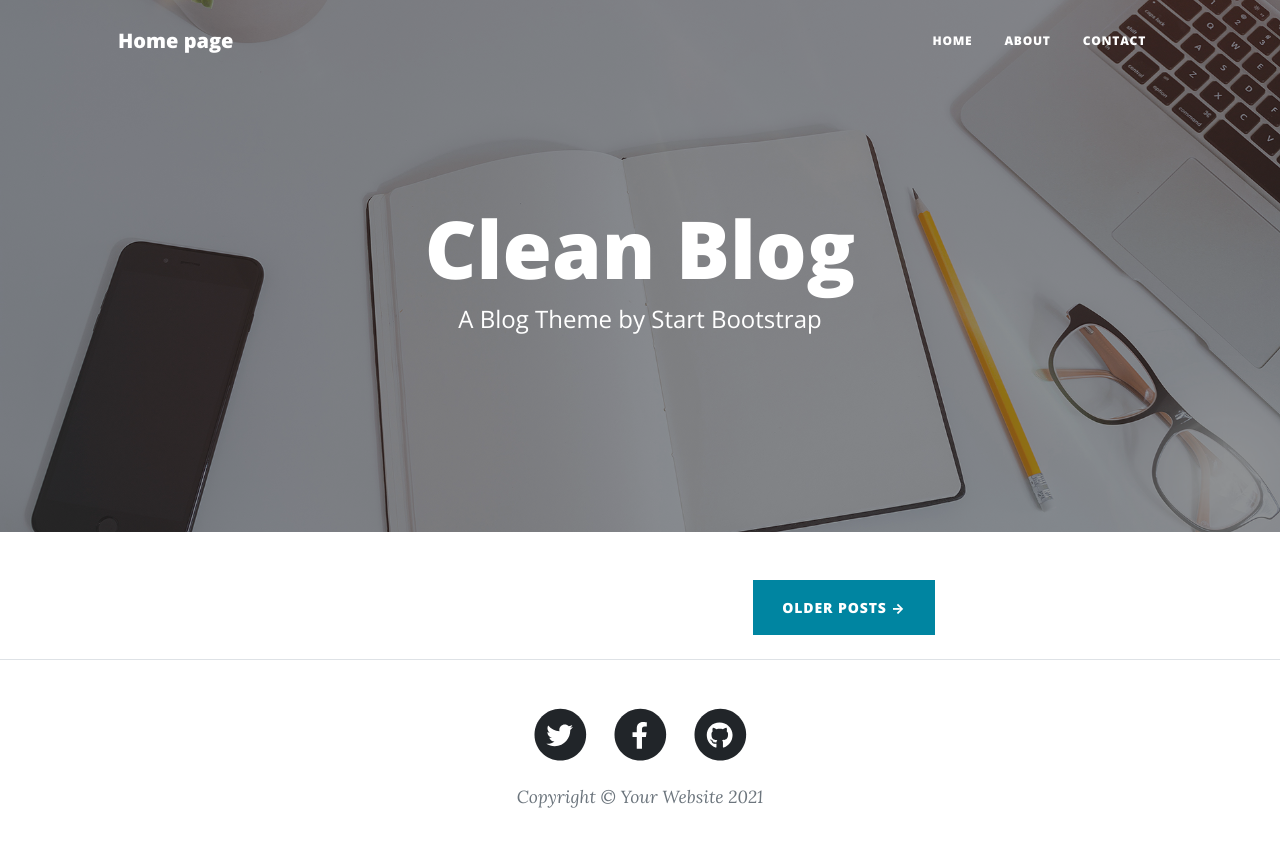
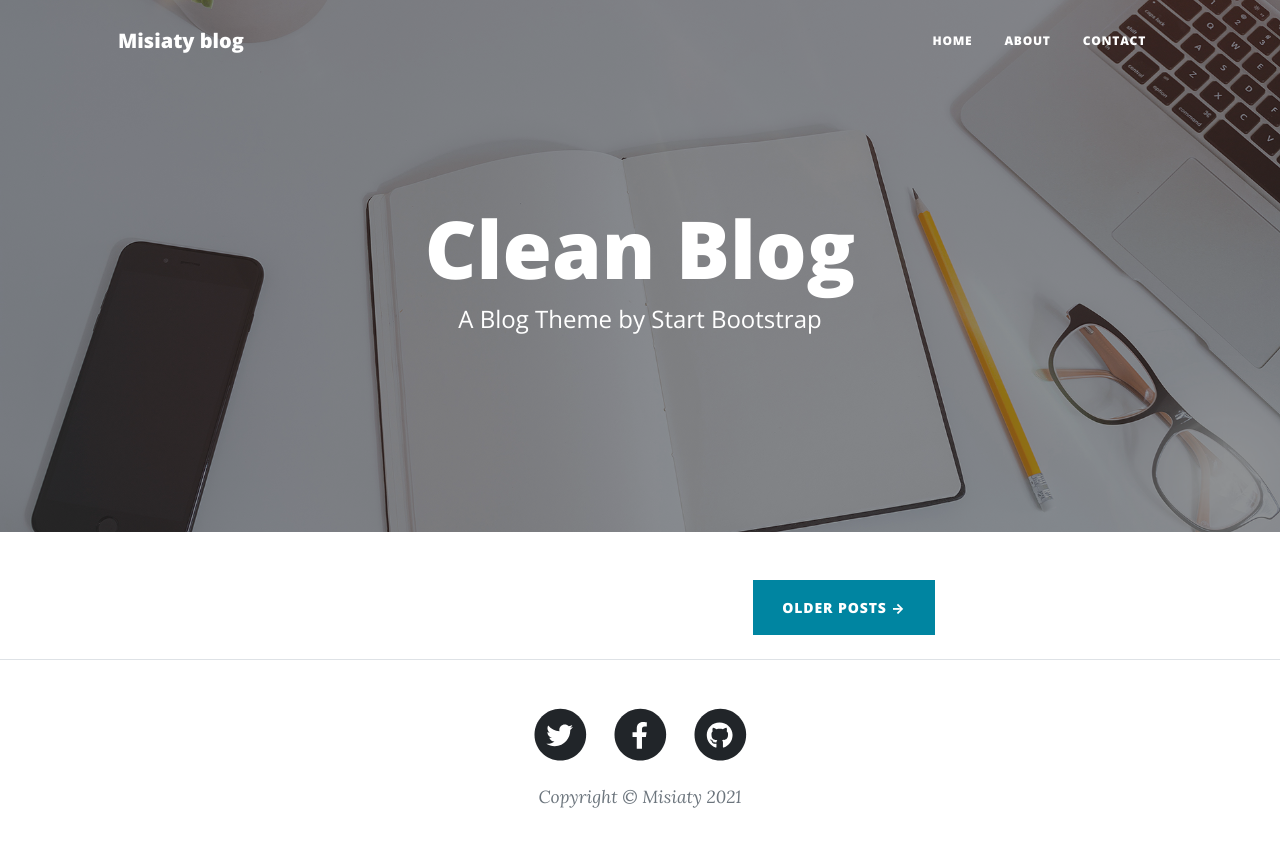
Before and after one commit to Misiaty-Mat/Flask-blog, a Flask app: page / in a window 1280 px wide. Run offline with Flask 2, Linux system fonts and the light colour scheme; some libraries are stand-ins or nearby versions.

Commit message:
Cleaning code

```diff
--- a/main.py
+++ b/main.py
@@ -1,31 +1,43 @@
 from flask import Flask, render_template
 from dotenv import load_dotenv
+from datetime import datetime
 import requests
 
+#loading enviroment
 load_dotenv()
 
+#flask setup
 app = Flask(__name__)
 
+# API conection and JSON file reading
 blog_url = "https://api.npoint.io/e798406fdfe498afdabe"
 response = requests.get(blog_url)
 blog_posts = response.json()
 
+# Get current year
+year = datetime.now().year
+
+# Home page
 @app.route('/')
 def home():
-    return render_template("index.html", posts=blog_posts)
+    return render_template("index.html", posts=blog_posts, year=year)
 
+# Individual post page
 @app.route('/post/<int:post_id>')
 def post_article(post_id):
     post = blog_posts[post_id-1]
-    return render_template("post.html", post_data=post)
+    return render_template("post.html", post_data=post, year=year)
 
+# About page
 @app.route('/about')
 def about_page():
-    return render_template('about.html')
+    return render_template('about.html', year=year)
 
+# Contact page
 @app.route('/contact')
 def contact_page():
-    return render_template('contact.html')
+    return render_template('contact.html', year=year)
 
+# Running app on start
 if __name__ == "__main__":
     app.run(debug=True)
--- a/templates/footer.html
+++ b/templates/footer.html
@@ -29,7 +29,9 @@
                         </a>
                     </li>
                 </ul>
-                <div class="small text-center text-muted fst-italic">Copyright &copy; Your Website 2021</div>
+
+                <!-- Setting current year in footer copyright -->
+                <div class="small text-center text-muted fst-italic">Copyright &copy; Misiaty {{ year }}</div>
             </div>
         </div>
     </div>
--- a/templates/header.html
+++ b/templates/header.html
@@ -19,7 +19,7 @@
 <!-- Navigation-->
 <nav class="navbar navbar-expand-lg navbar-light" id="mainNav">
     <div class="container px-4 px-lg-5">
-        <a class="navbar-brand" href="{{ url_for('home') }}">Home page</a>
+        <a class="navbar-brand" href="{{ url_for('home') }}">Misiaty blog</a>
         <button class="navbar-toggler" type="button" data-bs-toggle="collapse" data-bs-target="#navbarResponsive" aria-controls="navbarResponsive" aria-expanded="false" aria-label="Toggle navigation">
             Menu
             <i class="fas fa-bars"></i>
--- a/templates/index.html
+++ b/templates/index.html
@@ -17,6 +17,7 @@
         <div class="row gx-4 gx-lg-5 justify-content-center">
             <div class="col-md-10 col-lg-8 col-xl-7">
                 <!-- Post preview-->
+                <!-- Looping through all posts in API and displaying them one by one -->
                 {% for blog_post in posts: %}
                     <div class="post-preview">
                         <a href="{{ url_for('post_article', post_id=blog_post.id) }}">
--- a/templates/post.html
+++ b/templates/post.html
@@ -1,9 +1,11 @@
 {% include "header.html" %}
 <!-- Page Header-->
+<!-- Getting correct image from main img folder with API -->
 <header class="masthead" style="background-image: url({{ url_for('static', filename= 'assets/img/' + post_data.image) }})">
     <div class="container position-relative px-4 px-lg-5">
         <div class="row gx-4 gx-lg-5 justify-content-center">
             <div class="col-md-10 col-lg-8 col-xl-7">
+                <!-- Setting post data -->
                 <div class="post-heading">
                     <h1>{{ post_data.title }}</h1>
                     <h2 class="subheading">{{ post_data.subtitle }}</h2>
```
